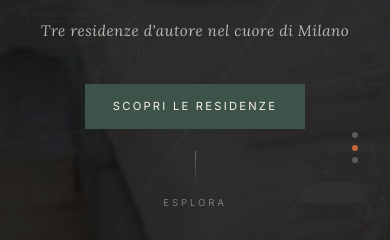
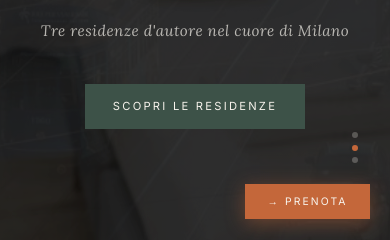
Before and after one commit to Rofiorenti/CASE-FIORENTI, a plain HTML site: page index.html in a window 390 px wide. Shown: the part 601-841 px from the top of the page. Drawn offline with nearby package versions, Linux system fonts and the light colour scheme; a web font is replaced by a local one.

Commit message:
Mobile: sposta Prenota come FAB bottom-right, nasconde nav-book

```diff
--- a/index.html
+++ b/index.html
@@ -44,7 +44,6 @@
       <a href="#residenze" class="btn-primary">Scopri le residenze</a>
     </div>
   </div>
-  <div class="hero-scroll-idx"><div class="scroll-ln"></div><span>Esplora</span></div>
 </section>
 <div class="divider">&#10022; &#10022; &#10022;</div>
 <section class="intro-sec">
@@ -171,6 +170,7 @@ function toggleDimore(btn) {
   }
 }
 </script>
+<button class="book-fab" onclick="openSelector()">&#8594; Prenota</button>
 <script src="main.js"></script>
 </body>
 </html>
--- a/stile.css
+++ b/stile.css
@@ -44,11 +44,27 @@ body{background:var(--cream);color:var(--ink);font-family:var(--body);line-heigh
 .btn-outline:hover{background:var(--sage-dk);color:var(--cream)}
 @keyframes fadeUp{from{opacity:0;transform:translateY(18px)}to{opacity:1;transform:translateY(0)}}
 @keyframes pulse{0%,100%{opacity:.3}50%{opacity:.8}}
+/* Floating book button (FAB) — mobile only */
+.book-fab{display:none}
+@media(max-width:768px){
+  .book-fab{
+    display:flex;align-items:center;gap:.5rem;
+    position:fixed;bottom:1.5rem;right:1.25rem;z-index:150;
+    font-family:var(--sans);font-size:.65rem;letter-spacing:.2em;text-transform:uppercase;
+    background:var(--terra);color:var(--cream);
+    padding:.7rem 1.4rem;border:none;cursor:pointer;
+    box-shadow:0 4px 20px rgba(196,103,58,.45);
+    transition:background .2s,box-shadow .2s;
+  }
+  .book-fab:hover{background:var(--sage-dk);box-shadow:0 6px 24px rgba(28,43,34,.3)}
+}
+
 @media(max-width:768px){
   .site-nav{padding:.85rem 1.25rem}
   .nav-logo img{height:44px}
   .nav-links{gap:.75rem}
   .nav-links a:not([data-page="index"]){display:none}
+  .nav-book{display:none}
   .nav-dimore{display:flex;align-items:center;position:relative}
   .nav-dimore-btn{display:inline-flex;align-items:center;gap:.4rem;font-family:var(--sans);font-size:.65rem;letter-spacing:.2em;text-transform:uppercase;color:var(--cream);background:var(--sage-dk);border:none;padding:.5rem 1.25rem;cursor:pointer;transition:background .2s}
   .nav-dimore-btn:hover{background:var(--terra)}
```
Also changed, not shown: c3a.html (+1 -0 lines), da23.html (+1 -0 lines), en/c3a.html (+1 -0 lines), en/da23.html (+1 -0 lines), en/index.html (+1 -0 lines), en/vv14.html (+1 -0 lines), vv14.html (+1 -0 lines).
